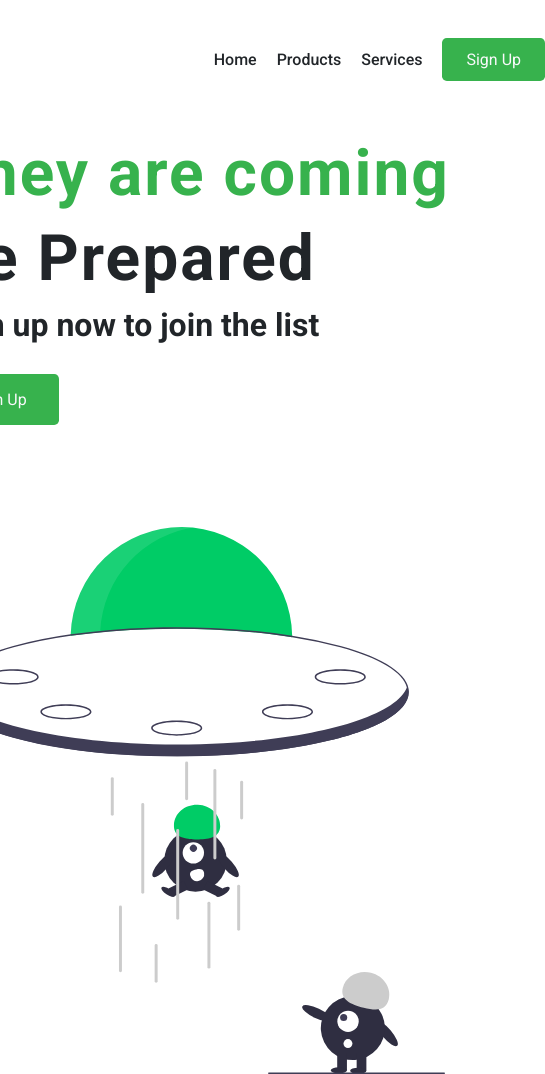
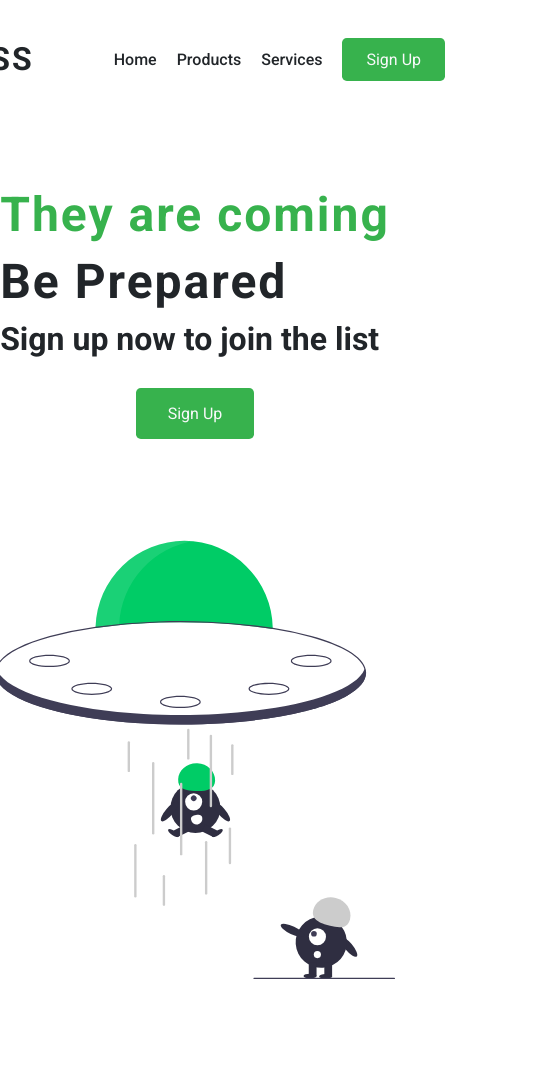
Before and after one commit to domenmerhar/Hero-Page, a website: page index.html in a window 390 px wide. Shown: the whole page, 545 px wide, since content can reach past the window. After the commit the page ends 1004 px from the top, so only its background shows below. Drawn offline with Linux system fonts and the light colour scheme.

Commit message:
Added media query for 700px width

```diff
--- a/sass/_hero.scss
+++ b/sass/_hero.scss
@@ -31,6 +31,10 @@
     @include larger-phone {
       margin-top: 0;
     }
+
+    @include phone {
+      margin-top: 5rem;
+    }
   }
 
   &__heading-primary {
@@ -38,16 +42,28 @@
     letter-spacing: 2px;
     margin: 0;
     color: $green;
+
+    @include phone {
+      font-size: 4.8rem;
+    }
   }
 
   &__heading-secondary {
     font-size: 6.4rem;
     letter-spacing: 2px;
+
+    @include phone {
+      font-size: 4.8rem;
+    }
   }
 
   &__text {
     font-size: 3.2rem;
     font-weight: 600;
+
+    @include phone {
+      font-size: 3.2rem;
+    }
   }
 
   &__btn:visited,
@@ -68,6 +84,10 @@
     border-radius: 0.3em;
     margin-top: 2rem;
     transition: 500ms all;
+
+    @include phone {
+      align-self: center;
+    }
   }
 
   &__btn:hover,
@@ -81,5 +101,9 @@
     @include laptop {
       width: 50rem;
     }
+
+    @include phone {
+      width: 40rem;
+    }
   }
 }
--- a/sass/_mediaQueries.scss
+++ b/sass/_mediaQueries.scss
@@ -15,3 +15,9 @@
     @content;
   }
 }
+
+@mixin phone {
+  @media screen and (max-width: 700px) {
+    @content;
+  }
+}
--- a/sass/main.scss
+++ b/sass/main.scss
@@ -41,4 +41,8 @@ main {
   @include larger-phone {
     width: 70rem;
   }
+
+  @include phone {
+    width: 50rem;
+  }
 }
```
Also changed, not shown: css/style.css.
